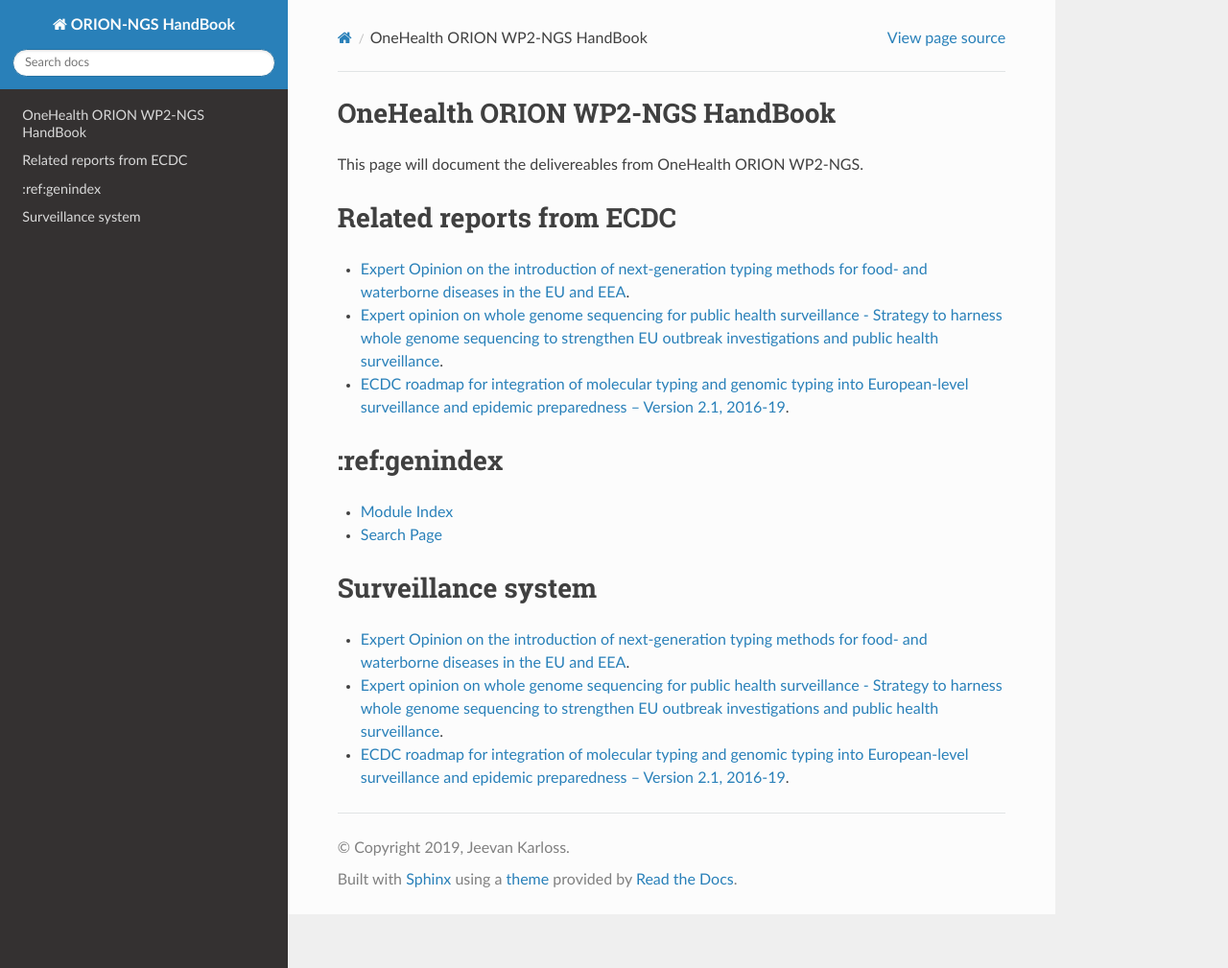
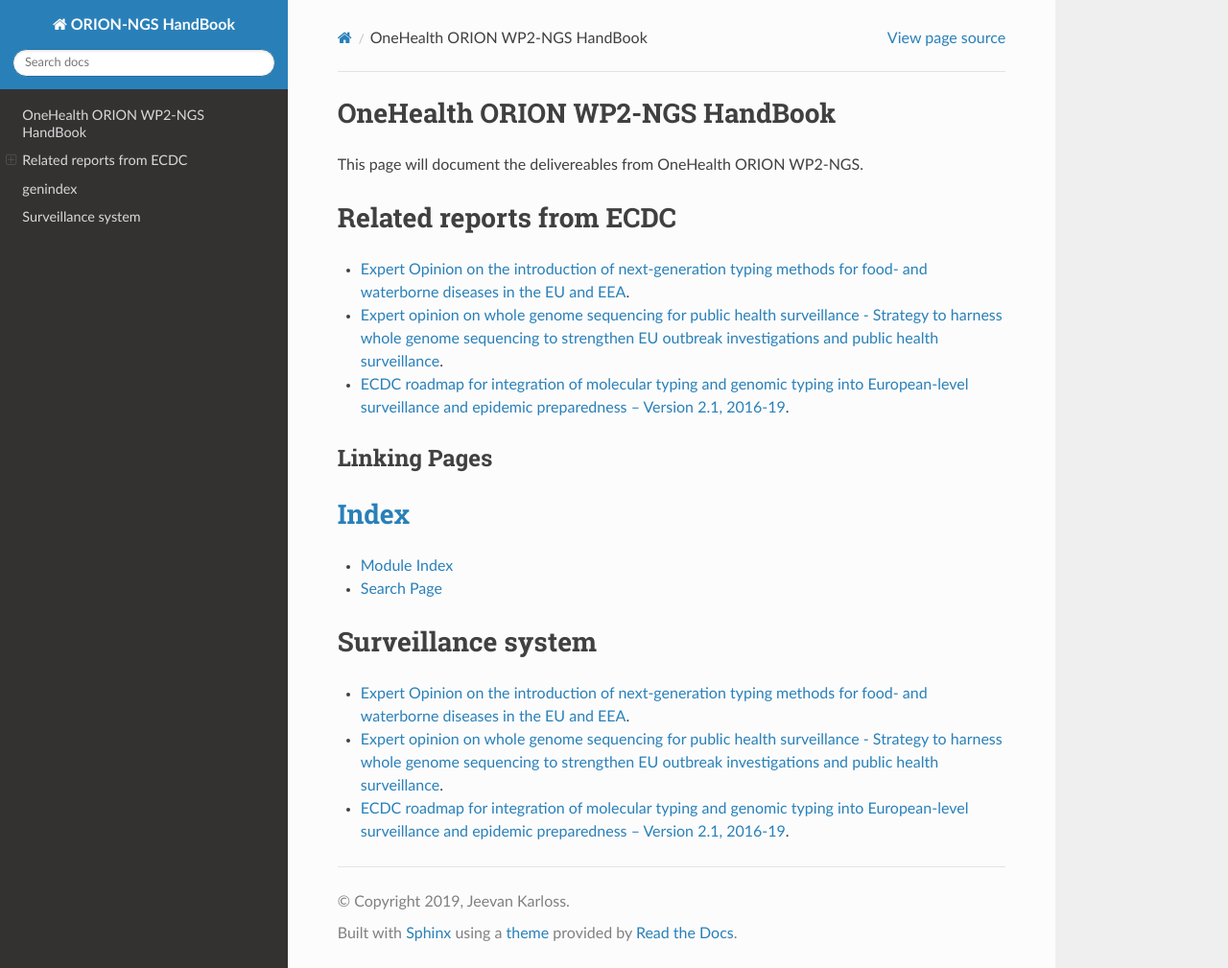
Before and after one commit to NorwegianVeterinaryInstitute/ORION_HandBook, a Sphinx documentation site: the page built from docs/source/index.rst, in a window 1280 px wide and 1009 px high. Shown: the whole window at 96% size. Built offline with Sphinx 7.4.7 and the Read the Docs theme 2.0.0, drawn with Linux system fonts in a browser that asks for light colours.

Commit message:
Testing the new pages

```diff
--- a/docs/source/index.rst
+++ b/docs/source/index.rst
@@ -18,7 +18,13 @@
 * `ECDC roadmap for integration of molecular typing and genomic typing into European-level surveillance and epidemic preparedness – Version 2.1, 2016-19 <https://ecdc.europa.eu/sites/portal/files/media/en/publications/Publications/molecular-typing-EU-surveillance-epidemic-preparedness-2016-19-roadmap.pdf>`_.
 
 
-:ref:genindex
+.. _linking-pages:
+=============
+Linking Pages
+=============
+
+
+:ref:`genindex`
 ==================
 
 * :ref:`modindex`
```
